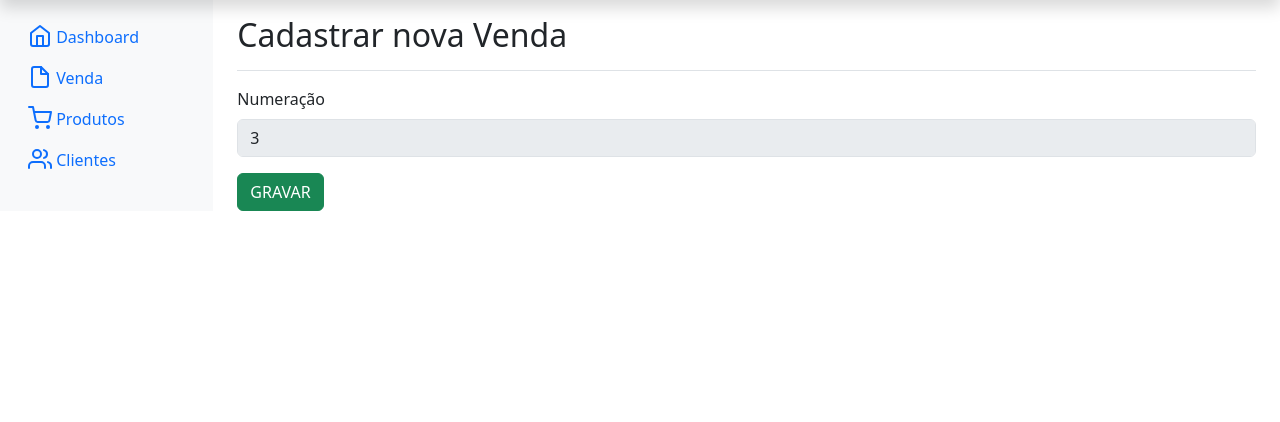
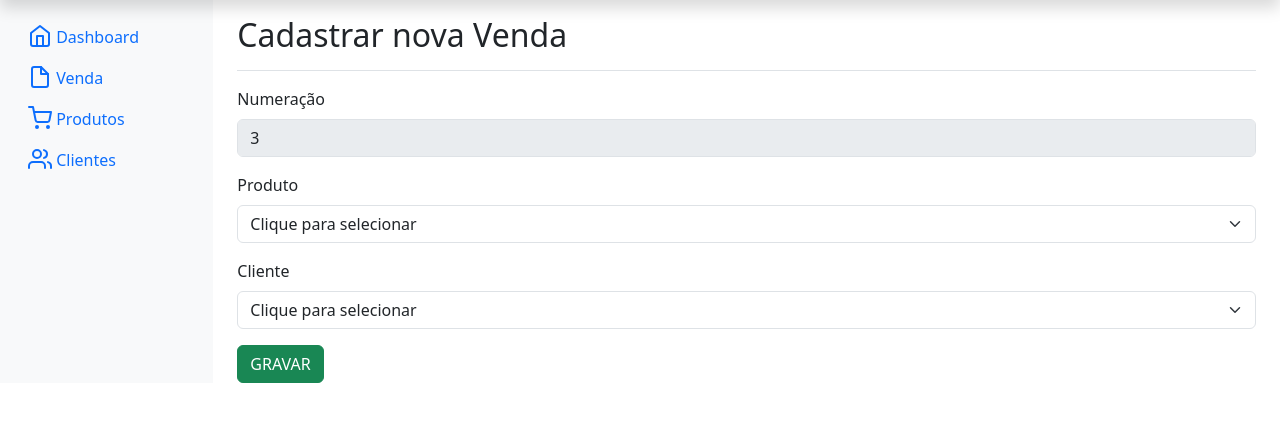
Before and after one commit to HenriqueMa1a/Mentoria-Laravel-10, a Laravel app: page /vendas/cadastrarVenda in a window 1280 px wide. Shown: the part 40-462 px from the top of the page. Run offline with Laravel 10, Linux system fonts and the light colour scheme; data comes from the database, SQL or seed files in the repository; some libraries are stand-ins or nearby versions.

Commit message:
feature: select no form p/ post em Vendas

```diff
--- a/app/Http/Controllers/VendaController.php
+++ b/app/Http/Controllers/VendaController.php
@@ -3,6 +3,8 @@
 namespace App\Http\Controllers;
 
 use App\Http\Requests\FormRequestVenda;
+use App\Models\Cliente;
+use App\Models\Produto;
 use App\Models\Venda;
 use Brian2694\Toastr\Facades\Toastr;
 use Illuminate\Http\Request;
@@ -23,15 +25,19 @@ class VendaController extends Controller
 
     public function cadastrarVenda(FormRequestVenda $request)
     {
+        $findNumeracao = Venda::max('numero_da_venda') + 1;
+        $findProduto = Produto::all();
+        $findCliente = Cliente::all();
+
         if ($request->method() == 'POST') {
 
             $data = $request->all();
+            $data['numero_da_venda'] = $findNumeracao;
             Venda::create($data);
             Toastr::success('Gravado com sucesso');
             return redirect()->route('vendas.index');
         }
 
-        $findNumeracao = Venda::max('numero_da_venda') + 1;
-        return view('pages.vendas.create', compact('findNumeracao') );
+        return view('pages.vendas.create', compact('findNumeracao', 'findProduto', 'findCliente') );
     }
 }
--- a/app/Http/Requests/FormRequestVenda.php
+++ b/app/Http/Requests/FormRequestVenda.php
@@ -15,10 +15,8 @@ class FormRequestVenda extends FormRequest
     public function rules(): array
     {
         $request = [];
-        if($this->method()=='POST')
-        {
+        if ($this->method() == 'POST') {
             $request = [
-                'numero_da_venda'=>'required',
                 'produto_id' => 'required',
                 'cliente_id' => 'required',
             ];
--- a/resources/views/pages/vendas/create.blade.php
+++ b/resources/views/pages/vendas/create.blade.php
@@ -8,12 +8,32 @@
         </div>
         <div class="mb-3">
             <label class="form-label">Numeração</label>
-            <input type="text" disabled class="form-control @error('numero_da_venda') is-invalid @enderror" name="numero_da_venda"
-                value="{{ $findNumeracao}}">
+            <input type="text" disabled class="form-control @error('numero_da_venda') is-invalid @enderror"
+                name="numero_da_venda" value="{{ $findNumeracao }}">
             @if ($errors->has('numero_da_venda'))
                 <div class="invalid-feedback">{{ $errors->first('numero_da_venda') }}</div>
             @endif
         </div>
+
+        <div class="mb-3">
+            <label class="form-label">Produto</label>
+            <select class="form-select" name="produto_id">
+                <option selected>Clique para selecionar</option>
+                @foreach ($findProduto as $produto)
+                    <option value="{{$produto->id}}">{{$produto->nome}}</option>
+                @endforeach
+            </select>
+        </div>
+
+        <div class="mb-3">
+            <label class="form-label">Cliente</label>
+            <select class="form-select" name="cliente_id">
+                <option selected>Clique para selecionar</option>
+                @foreach ($findCliente as $cliente)
+                    <option value="{{$cliente->id}}">{{$cliente->nome}}</option>
+                @endforeach
+            </select>
+        </div>
         <button type="submit" class="btn btn-success">GRAVAR</button>
     </form>
 @endsection
```
Also changed, not shown: 2 other files.
